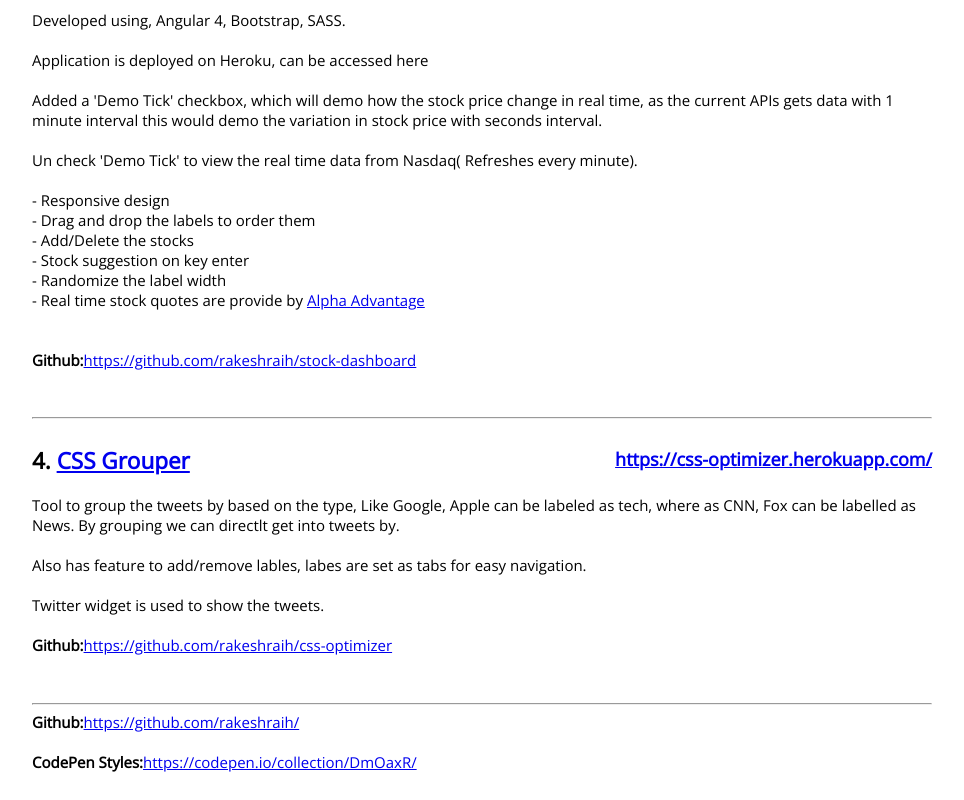
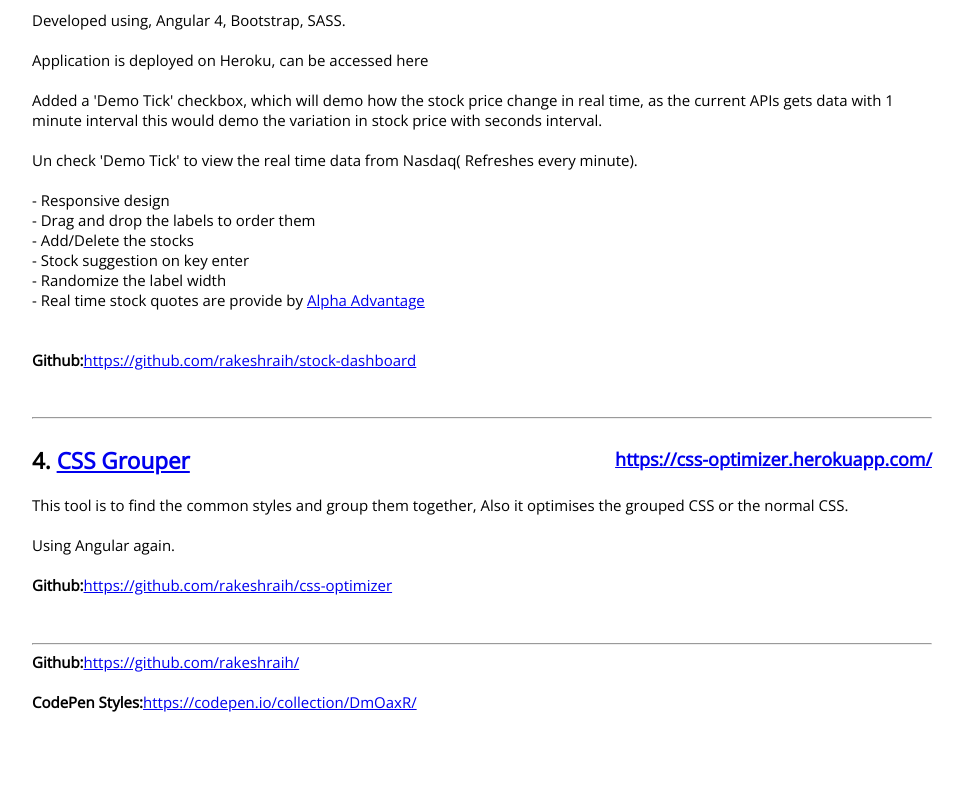
Before and after one commit to rakeshraih/web-works, an Angular app: page / in a window 1280 px wide. Shown: the part 718-1518 px from the top of the page, without its empty margins (158-1122 px from the left). After the commit the page ends 1458 px from the top, so only its background shows below. Built offline with nearby package versions, Linux system fonts and the light colour scheme.

Commit message:
Fix text

```diff
--- a/src/app/app.component.html
+++ b/src/app/app.component.html
@@ -73,10 +73,9 @@
               </div>
                <div>
                 <div>
-                    Tool to group the tweets by based on the type, Like Google, Apple can be labeled as tech, where as CNN, Fox can be labelled as News. By grouping we can directlt get into tweets by.
+                    This tool is to find the common styles and group them together, Also it optimises the grouped CSS or the normal CSS.
                     <br/><br/>
-                    Also has feature to add/remove lables, labes are set as tabs for easy navigation.
-                    <br/><br/>Twitter widget is used to show the tweets.
+                    Using Angular again.
                     <br/><br/>
                 </div>
                 <b>Github:</b> <a target="_blank" href="https://github.com/rakeshraih/css-optimizer">https://github.com/rakeshraih/css-optimizer</a>
```
